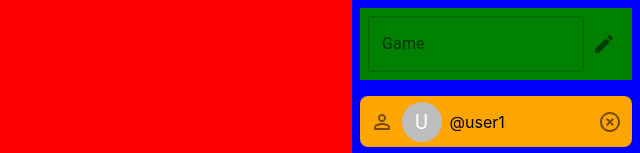
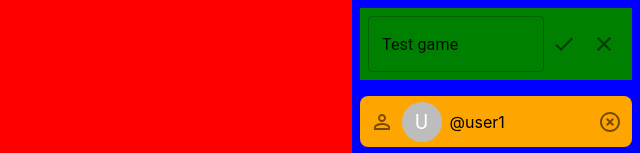
Before and after one commit to aythels/rpg-node-board, a React (Create React App) app in the folder frontend/: page /sidebar in a window 1280 px wide. Both pictures are taken after a click on the button 1244 px from the left and 44 px from the top of the page. Shown: the top 153 px of the page, without its empty margins (640-1280 px from the left). Built offline with nearby package versions, Linux system fonts and the light colour scheme.

Commit message:
Implement game name changing

```diff
--- a/frontend/src/App.tsx
+++ b/frontend/src/App.tsx
@@ -1,5 +1,13 @@
 import { BrowserRouter, Route, Switch } from 'react-router-dom';
-import { GETgame, GETplayers, GETuserById, GETuserByUsername, addUserToGame, removeUserFromGame } from './mock-backend';
+import {
+  GETgame,
+  GETplayers,
+  GETuserById,
+  GETuserByUsername,
+  addUserToGame,
+  removeUserFromGame,
+  updateGameName,
+} from './mock-backend';
 import { Game, User } from './types';
 import { ThemeProvider, createTheme } from '@mui/material';
 import CanvasSidebar from './components/CanvasSidebar/CanvasSidebar';
@@ -50,6 +58,13 @@ function App(): JSX.Element {
     removeUserFromGame(user, currentGameId);
   };
 
+  const handleSubmitTitleClicked = (newTitle: string) => {
+    setGame((prevGame) => ({ ...prevGame, title: newTitle }));
+
+    // Temp: Mock updating data on the backend
+    updateGameName(game.id, newTitle);
+  };
+
   return (
     <ThemeProvider theme={customTheme}>
       <BrowserRouter>
@@ -64,9 +79,11 @@ function App(): JSX.Element {
               <div style={{ backgroundColor: 'red', height: '100vh' }}>
                 <CanvasSidebar
                   gameMasterIds={game.gms}
+                  gameTitle={game.title}
                   users={users}
                   onInviteUserClicked={handleInviteUserClicked}
                   onRemoveUserClicked={handleRemoveUserClicked}
+                  onSubmitTitleClicked={handleSubmitTitleClicked}
                 />
               </div>
             )}
--- a/frontend/src/components/CanvasSidebar/CanvasSidebar.tsx
+++ b/frontend/src/components/CanvasSidebar/CanvasSidebar.tsx
@@ -1,7 +1,7 @@
 import './canvasSidebar.css';
 import { Avatar, Button, IconButton, TextField } from '@mui/material';
 import { ChangeEvent, Component } from 'react';
-import { Delete, Edit, HighlightOff, PersonAdd, PersonOutline } from '@mui/icons-material';
+import { Close, Delete, Done, Edit, HighlightOff, PersonAdd, PersonOutline } from '@mui/icons-material';
 import { Link } from 'react-router-dom';
 import { User } from '../../types';
 // eslint-disable-next-line
@@ -11,19 +11,27 @@ import uuid from 'react-uuid';
 interface Props {
   onInviteUserClicked: (username: string) => void;
   onRemoveUserClicked: (user: User) => void;
+  onSubmitTitleClicked: (newTitle: string) => void;
   users: User[];
+  gameTitle: string;
   gameMasterIds: number[];
 }
 
 interface State {
   inviteName: string;
+  editingTitle: boolean;
+  title: string;
 }
 
 export default class CanvasSidebar extends Component<Props, State> {
   state: State = {
     inviteName: '',
+    editingTitle: false,
+    title: this.props.gameTitle,
   };
+  prevTitle = '';
 
+  // Handlers related to user invites
   handleInviteNameChanged = (event: ChangeEvent<HTMLInputElement>): void => {
     this.setState({ inviteName: event.target.value });
   };
@@ -40,17 +48,66 @@ export default class CanvasSidebar extends Component<Props, State> {
     }
   };
 
+  // Handlers related to game title
+  handleTitleChanged = (event: ChangeEvent<HTMLInputElement>): void => {
+    this.setState({ title: event.target.value });
+  };
+
+  handleEditTitleClicked = (): void => {
+    this.prevTitle = this.state.title;
+    this.setState({
+      editingTitle: true,
+    });
+  };
+
+  handleSubmitTitleClicked = (): void => {
+    this.setState({
+      editingTitle: false,
+    });
+    this.props.onSubmitTitleClicked(this.state.title);
+  };
+
+  handleCancelEditClicked = (): void => {
+    this.setState({
+      title: this.prevTitle,
+      editingTitle: false,
+    });
+    this.prevTitle = '';
+  };
+
   render(): JSX.Element {
     return (
       <div className="sidebar">
         <div className="header">
           <div className="header__title">
-            <TextField id="outlined-basic" label="Game" variant="outlined" />
+            <TextField
+              disabled={!this.state.editingTitle}
+              id="outlined-basic"
+              value={this.state.title}
+              variant="outlined"
+              onChange={this.handleTitleChanged}
+            />
           </div>
-          <div className="header__button--edit">
-            <IconButton aria-label="Edit game name" component="span">
-              <Edit />
-            </IconButton>
+          <div className="header__button">
+            {this.state.editingTitle ? (
+              <>
+                <IconButton
+                  aria-label="Edit game name"
+                  component="span"
+                  disabled={!this.state.title}
+                  onClick={this.handleSubmitTitleClicked}
+                >
+                  <Done />
+                </IconButton>
+                <IconButton aria-label="Edit game name" component="span" onClick={this.handleCancelEditClicked}>
+                  <Close />
+                </IconButton>
+              </>
+            ) : (
+              <IconButton aria-label="Edit game name" component="span" onClick={this.handleEditTitleClicked}>
+                <Edit />
+              </IconButton>
+            )}
           </div>
         </div>
         <div className="player-list">
@@ -124,3 +181,5 @@ export default class CanvasSidebar extends Component<Props, State> {
 // - game name change
 // - modals
 // - fix css class name
+// - prevent suggestions in game name
+// - improve colors - delete button, cancel button in edit
--- a/frontend/src/components/CanvasSidebar/canvasSidebar.css
+++ b/frontend/src/components/CanvasSidebar/canvasSidebar.css
@@ -20,8 +20,9 @@
 .header__title {
 }
 
-.header__button--edit {
+.header__button {
   margin-left: auto;
+  white-space: nowrap;
 }
 
 .player-list {
--- a/frontend/src/mock-backend.tsx
+++ b/frontend/src/mock-backend.tsx
@@ -60,6 +60,7 @@ const globalUsers = [
 
 const game1: Game = {
   id: 7,
+  title: 'Test game',
   nodes: [1],
   players: [1],
   gms: [2],
@@ -95,6 +96,10 @@ export const removeUserFromGame = (user: User, gameId: number): void => {
   // ...
 };
 
+export const updateGameName = (gameId: number, title: string): void => {
+  // ...
+};
+
 export const GETgame = (id: number): Game => {
   return allGames.filter((game) => game.id === id)[0];
 };
--- a/frontend/src/types.ts
+++ b/frontend/src/types.ts
@@ -23,6 +23,7 @@ export interface Subnode {
 
 export interface Game {
   id: number;
+  title: string;
   // TODO: instead of players, gms and users store an augmented list of users, where each user has an assigned role
   // TODO: store objects rather than IDs?
   nodes: number[];
```
